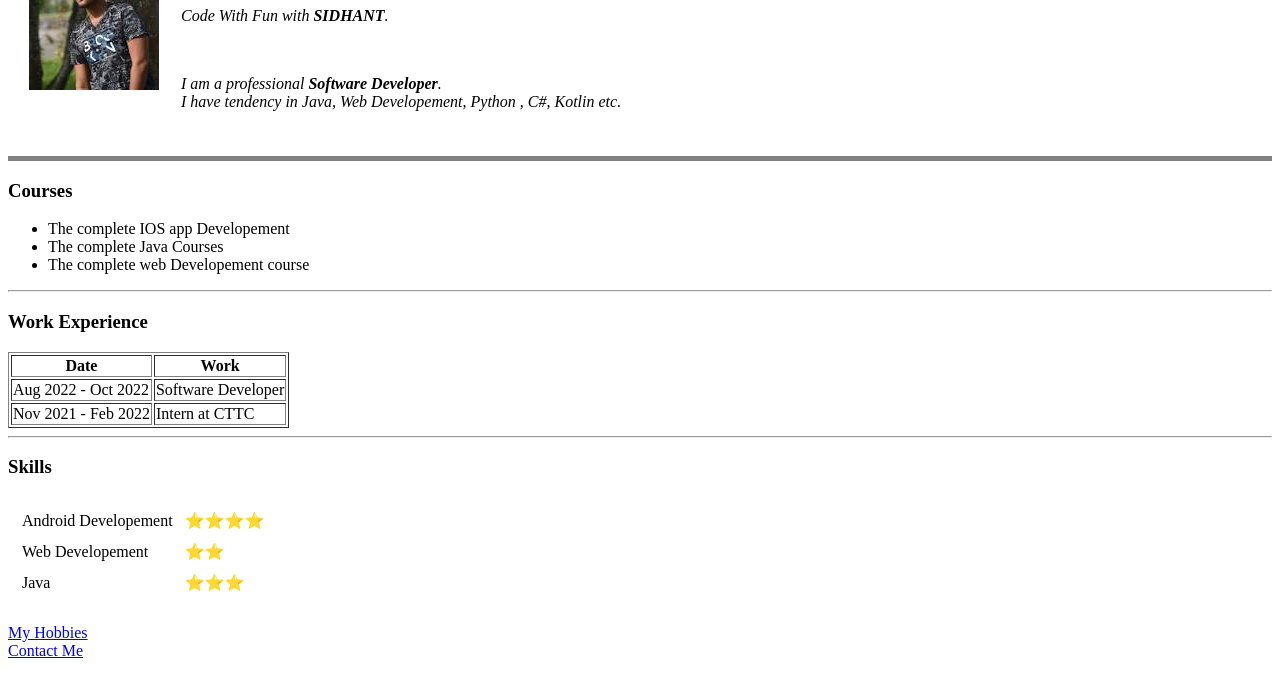
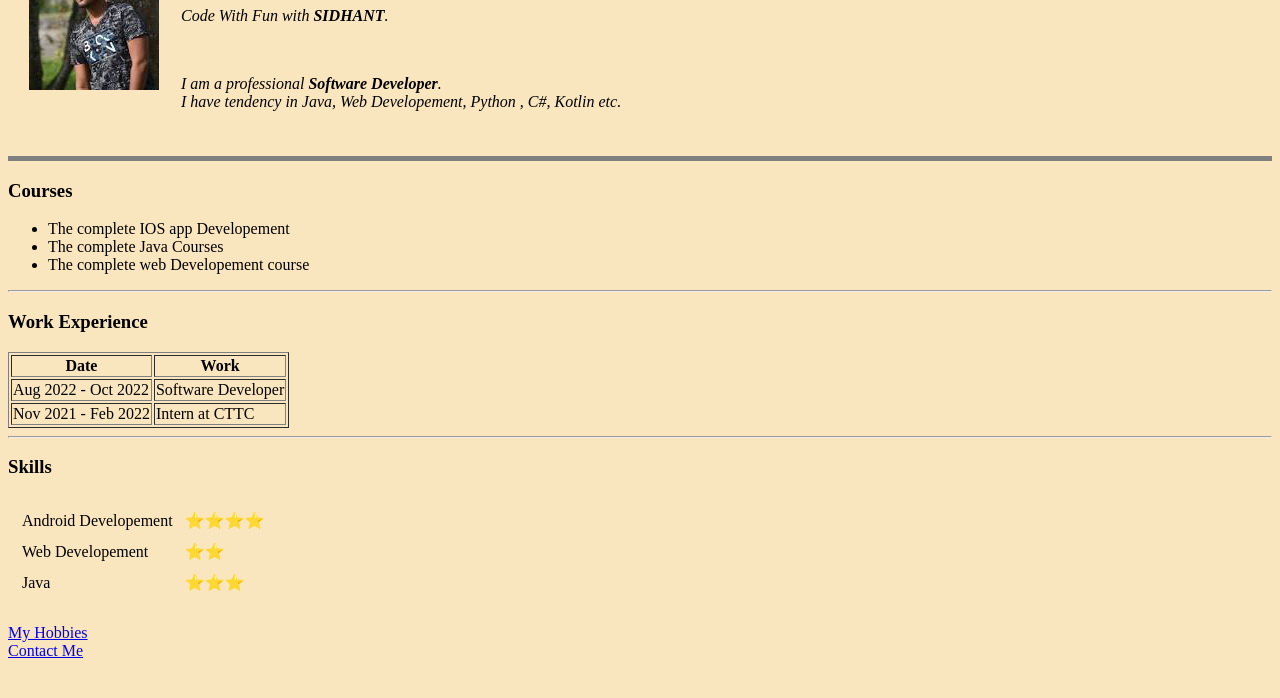
Before and after one commit to sidhant121/cv, a plain HTML site: page index.html in a window 1280 px wide. Shown: the part 102-800 px from the top of the page. Drawn offline with Linux system fonts and the light colour scheme.

Commit message:
Add files via upload

```diff
--- a/index.html
+++ b/index.html
@@ -4,10 +4,12 @@
     <meta charset="UTF-8">
     <meta http-equiv="X-UA-Compatible" content="IE=edge" >
     <meta name="viewport" content="width=device-width, initial-scale=1.0">
-    <meta http-equiv="refresh"  content="4">
+    <meta name="keywords"  description="cv,resume">
+
+    <meta http-equiv="refresh"  content="1">
     <title>Sidhant Personal Site</title>
 </head>
-<body>
+<body vlink="red" alink="green" bgcolor="#fae6be">
     <table cellspacing="20">
         <tr>
             <td>
```
